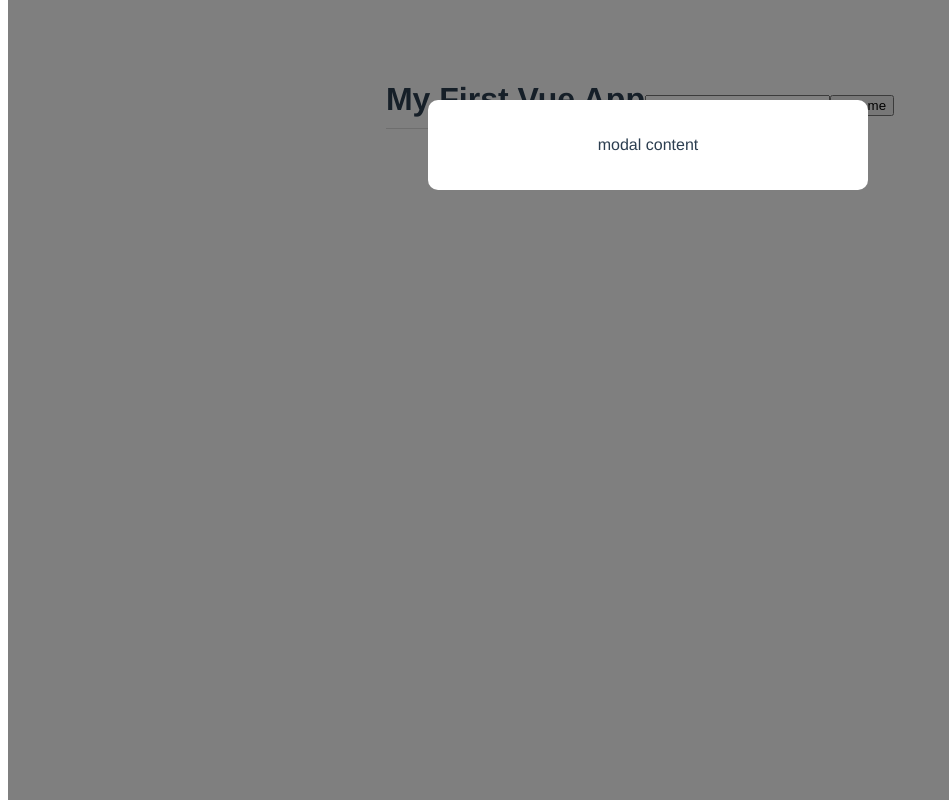
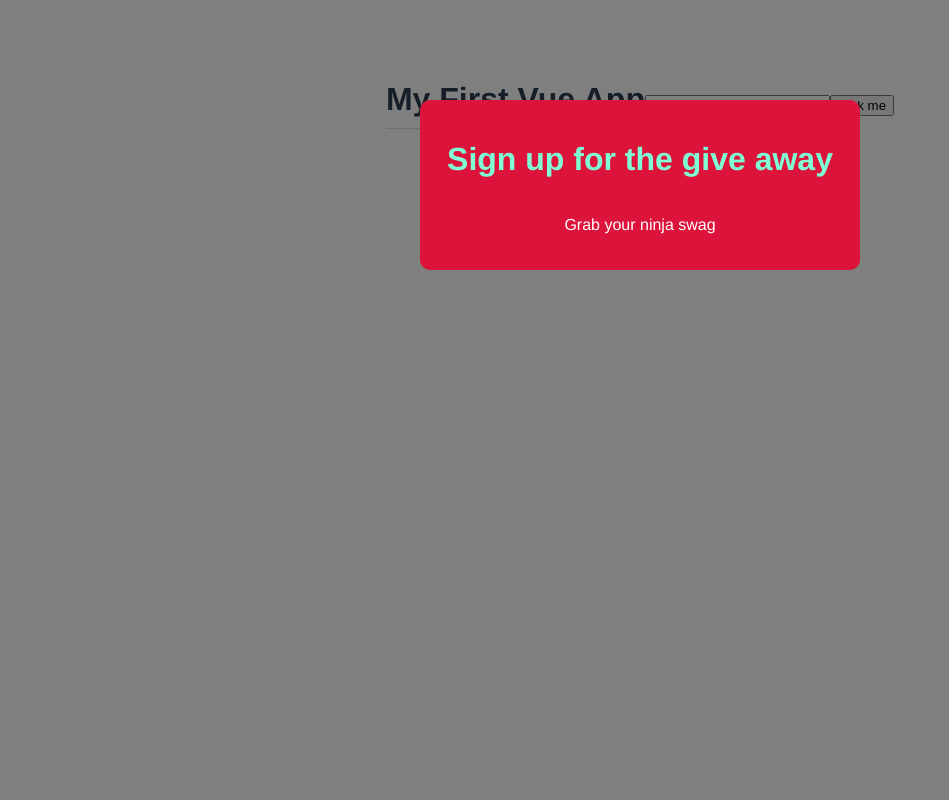
Before and after one commit to mahier8/vue-cli-vue, a Vue app: page / in a window 1280 px wide. Shown: the whole page, without its empty margins (0-949 px from the left). Built offline with nearby package versions, Linux system fonts and the light colour scheme.

Commit message:
added in examples of props

```diff
--- a/src/App.vue
+++ b/src/App.vue
@@ -2,7 +2,18 @@
   <h1>{{ title }}</h1>
   <input type="text" ref="name" />
   <button @click="handleClick">click me</button>
-  <Modal />
+  <!-- we pass in props to the modal, from the parent -->
+  <!-- <Modal
+    header="Sign up for the give away"
+    text="grab your ninja swag for half price"
+  /> -->
+  <!-- data binding example -->
+  <!-- <Modal
+    :header="['Sign up for the give away', 4]"
+    text="grab your ninja swag for half price"
+  /> -->
+  <!-- a better way to do the above -->
+  <Modal :header="header" :text="text" theme="sale" />
 </template>
 
 <script>
@@ -16,6 +27,9 @@ export default {
   data() {
     return {
       title: "My First Vue App",
+      // this data will read in the above template
+      header: "Sign up for the give away",
+      text: "Grab your ninja swag",
     };
   },
   methods: {
--- /dev/null
+++ b/src/assets/global.css
@@ -0,0 +1,7 @@
+body {
+  margin: 0;
+}
+
+p {
+  font-style: italic;
+}
--- a/src/components/Modal.vue
+++ b/src/components/Modal.vue
@@ -1,12 +1,23 @@
 <template>
   <div class="backdrop">
-    <div class="modal">
-      <p>modal content</p>
+    <div class="modal" :class="{ sale: theme === 'sale' }">
+      <!-- we read from the data below in the props -->
+      <!-- <h1>{{ header }}</h1> -->
+      <!-- we can also use data binding, to add in an array -->
+      <h1>{{ header }}</h1>
+      <p>{{ text }}</p>
     </div>
   </div>
 </template>
 
-<style>
+<script>
+// we take in data from props, and name the prop we want
+export default {
+  props: ["header", "text", "theme"],
+};
+</script>
+
+<style scoped>
 .modal {
   width: 400px;
   padding: 20px;
@@ -21,4 +32,19 @@
   width: 100%;
   height: 100%;
 }
+h1 {
+  color: aquamarine;
+  border: none;
+  padding: 0;
+}
+.modal p {
+  font-style: normal;
+}
+.modal.sale {
+  background: crimson;
+  color: white;
+}
+.modal.sale.h1 {
+  color: white;
+}
 </style>
```
Also changed, not shown: src/main.js (+5 -3 lines).
